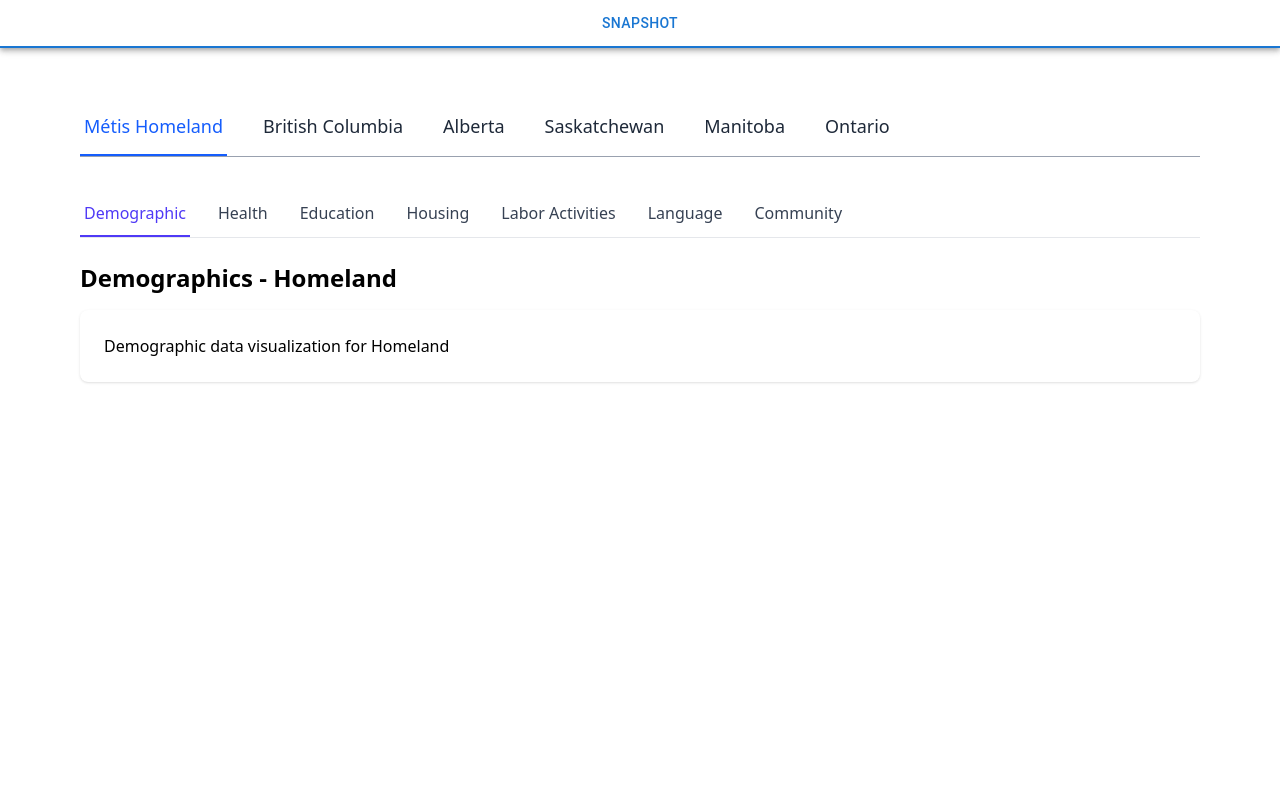
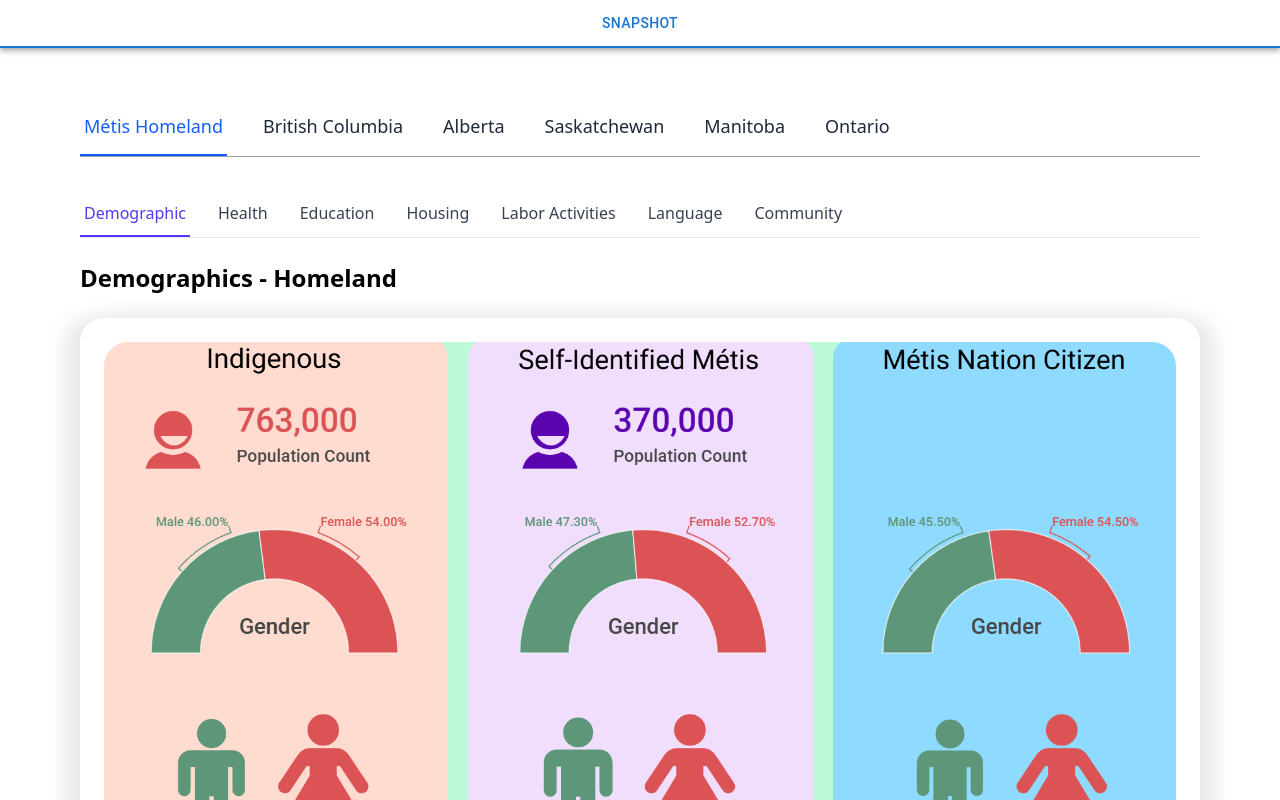
Before and after one commit to Spec-DY/metis-data-dashboard, a React (Vite) app: page /data/snapshot/Homeland/demographic in a window 1280 px wide. Shown: the top 800 px of the page. Built offline with nearby package versions, Linux system fonts and the light colour scheme.

Commit message:
add screenshot style

```diff
--- a/package.json
+++ b/package.json
@@ -17,10 +17,14 @@
     "@heroui/react": "^2.6.14",
     "@mui/material": "^6.4.3",
     "@tailwindcss/vite": "^4.0.4",
+    "clsx": "^2.1.1",
     "framer-motion": "^12.4.1",
+    "motion": "^12.4.1",
     "react": "^19.0.0",
     "react-dom": "^19.0.0",
     "react-router-dom": "^7.1.5",
+    "styled-components": "^6.1.15",
+    "tailwind-merge": "^3.0.1",
     "tailwindcss": "^4.0.4"
   },
   "devDependencies": {
--- a/src/App.jsx
+++ b/src/App.jsx
@@ -1,6 +1,8 @@
 import NaviBar from "./components/NaviBar";
 import { BrowserRouter, Route, Routes, Navigate } from "react-router-dom";
 import SnapShot from "./pages/SnapShot";
+import { TabsDemo } from "./pages/FansyTabs";
+import { Tabs } from "@mui/material";
 
 const PageLayout = ({ children }) => {
   return <div className="mt-24 items-center flex flex-col">{children}</div>;
@@ -10,6 +12,7 @@
   return (
     <BrowserRouter basename="/data">
       <NaviBar />
+      {/* <TabsDemo /> */}
       <PageLayout>
         <Routes>
           <Route path="/" element={<Navigate to="/snapshot" replace />} />
--- /dev/null
+++ b/src/components/Card.jsx
@@ -0,0 +1,22 @@
+import React from "react";
+import styled from "styled-components";
+
+const Card = ({ children }) => {
+  return (
+    <StyledWrapper>
+      <div className="card">{children}</div>
+    </StyledWrapper>
+  );
+};
+
+const StyledWrapper = styled.div`
+  .card {
+    width: auto;
+    height: auto;
+    border-radius: 24px;
+    // background: #e0e0e0;
+    box-shadow: 15px 0px 20px #e8e8e8, -15px 0px 20px #e8e8e8;
+  }
+`;
+
+export default Card;
--- a/src/components/Content.jsx
+++ b/src/components/Content.jsx
@@ -1,3 +1,6 @@
+import MH_Demo_indi_full from "../assets/screenshots/MH_Demo_indi_full.png";
+import Card from "./Card";
+
 export default function ContentDisplay({ province, category }) {
   const content = {
     demographic: {
@@ -34,12 +37,22 @@
 
   return (
     <div>
-      <h2 className="text-2xl font-bold mb-4">
+      <h2 className="text-2xl font-bold mb-6">
         {currentContent.title} - {province}
       </h2>
-      <div className="bg-white rounded-lg shadow p-6">
-        {currentContent.component()}
-      </div>
+      <Card>
+        {province === "Homeland" && category === "demographic" && (
+          <div className="p-6">
+            <img
+              src={MH_Demo_indi_full}
+              className="rounded-3xl"
+              alt="metis homeland demographic"
+            />
+          </div>
+        )}
+      </Card>
+
+      {province === "Homeland" && category === "health" && <Card />}
     </div>
   );
 }
--- a/src/components/DropDown.jsx
+++ b/src/components/DropDown.jsx
@@ -6,7 +6,7 @@
   const selectedName = options.find((opt) => opt.id === value)?.name || "";
 
   return (
-    <Menu as="div" className="relative text-center w-56">
+    <Menu as="div" className="relative text-center w-70">
       <div>
         <MenuButton className="inline-flex w-full justify-center gap-x-1.5 rounded-md bg-white px-3 py-2 text-sm font-semibold text-gray-900 ring-1 shadow-xs ring-gray-300 ring-inset hover:bg-gray-50">
           {selectedName}
@@ -19,7 +19,7 @@
 
       <MenuItems
         transition
-        className="absolute right-0 z-10 mt-2 w-56 origin-top-right rounded-md bg-white ring-1 shadow-lg ring-black/5 focus:outline-hidden"
+        className="relative z-10 mt-2 origin-top-right rounded-md bg-white ring-1 shadow-lg ring-black/5 focus:outline-hidden"
       >
         <div className="py-1">
           {options.map((option) => (
@@ -29,7 +29,9 @@
                   onClick={() => onChange(option.id)}
                   className={`
                     w-full text-left px-4 py-2 text-sm
-                    ${active ? "bg-gray-100 text-gray-900" : "text-gray-700"}
+                    ${active ? "bg-gray-100 text-blue-500" : "text-gray-700"}
+                    ${option.id === value ? "font-bold" : ""}
+
                   `}
                 >
                   {option.name}
--- a/src/components/NaviBar.jsx
+++ b/src/components/NaviBar.jsx
@@ -10,7 +10,7 @@
   const location = useLocation();
 
   // Define available tabs
-  const tabs = [{ path: "/snapshot", label: "SnapShot" }];
+  const tabs = [{ path: "/snapshot", label: "SNAPSHOT" }];
 
   const currentTabIndex = tabs.findIndex(
     (tab) => tab.path === location.pathname
@@ -32,8 +32,7 @@
             sx={{
               flex: 1,
               "& .MuiTab-root": {
-                // uncomment this line to make the text lowercase or as is
-                // textTransform: "none",
+                textTransform: "none",
               },
               "& .Mui-selected": {
                 color: "primary.main",
--- /dev/null
+++ b/src/components/TabsTest.jsx
@@ -0,0 +1,111 @@
+import React from "react";
+import styled from "styled-components";
+
+const Button = () => {
+  return (
+    <StyledWrapper>
+      <div className="tab-container">
+        <input type="radio" name="tab" id="tab1" className="tab tab--1" />
+        <label className="tab_label" htmlFor="tab1">
+          Profile
+        </label>
+        <input type="radio" name="tab" id="tab2" className="tab tab--2" />
+        <label className="tab_label" htmlFor="tab2">
+          Settings
+        </label>
+        <input type="radio" name="tab" id="tab3" className="tab tab--3" />
+        <label className="tab_label" htmlFor="tab3">
+          Notifications
+        </label>
+        <div className="indicator" />
+      </div>
+    </StyledWrapper>
+  );
+};
+
+const StyledWrapper = styled.div`
+  /* Remove this container when use*/
+  .component-title {
+    width: 100%;
+    position: absolute;
+    z-index: 999;
+    top: 30px;
+    left: 0;
+    padding: 0;
+    margin: 0;
+    font-size: 1rem;
+    font-weight: 700;
+    color: #888;
+    text-align: center;
+  }
+
+  .tab-container {
+    position: relative;
+
+    display: flex;
+    flex-direction: row;
+    align-items: flex-start;
+
+    padding: 2px;
+
+    background-color: #dadadb;
+    border-radius: 9px;
+  }
+
+  .indicator {
+    content: "";
+    width: 130px;
+    height: 28px;
+    background: #ffffff;
+    position: absolute;
+    top: 2px;
+    left: 2px;
+    z-index: 9;
+    border: 0.5px solid rgba(0, 0, 0, 0.04);
+    box-shadow: 0px 3px 8px rgba(0, 0, 0, 0.12), 0px 3px 1px rgba(0, 0, 0, 0.04);
+    border-radius: 7px;
+    transition: all 0.2s ease-out;
+  }
+
+  .tab {
+    width: 130px;
+    height: 28px;
+    position: absolute;
+    z-index: 99;
+    outline: none;
+    opacity: 0;
+  }
+
+  .tab_label {
+    width: 130px;
+    height: 28px;
+
+    position: relative;
+    z-index: 999;
+
+    display: flex;
+    align-items: center;
+    justify-content: center;
+
+    border: 0;
+
+    font-size: 0.75rem;
+    opacity: 0.6;
+
+    cursor: pointer;
+  }
+
+  .tab--1:checked ~ .indicator {
+    left: 2px;
+  }
+
+  .tab--2:checked ~ .indicator {
+    left: calc(130px + 2px);
+  }
+
+  .tab--3:checked ~ .indicator {
+    left: calc(130px * 2 + 2px);
+  }
+`;
+
+export default Button;
--- /dev/null
+++ b/src/components/ui/tabs.jsx
@@ -0,0 +1,98 @@
+import { useState } from "react";
+import { motion } from "framer-motion";
+import { cn } from "../../lib/utils";
+
+export const Tabs = ({
+  tabs: propTabs,
+  containerClassName,
+  activeTabClassName,
+  tabClassName,
+  contentClassName,
+}) => {
+  const [active, setActive] = useState(propTabs[0]);
+  const [tabs, setTabs] = useState(propTabs);
+
+  const moveSelectedTabToTop = (idx) => {
+    const newTabs = [...propTabs];
+    const selectedTab = newTabs.splice(idx, 1);
+    newTabs.unshift(selectedTab[0]);
+    setTabs(newTabs);
+    setActive(newTabs[0]);
+  };
+
+  const [hovering, setHovering] = useState(false);
+
+  return (
+    <>
+      <div
+        className={cn(
+          "flex flex-row items-center justify-start [perspective:1000px] relative overflow-auto sm:overflow-visible no-visible-scrollbar max-w-full w-full",
+          containerClassName
+        )}
+      >
+        {propTabs.map((tab, idx) => (
+          <button
+            key={tab.title}
+            onClick={() => {
+              moveSelectedTabToTop(idx);
+            }}
+            onMouseEnter={() => setHovering(true)}
+            onMouseLeave={() => setHovering(false)}
+            className={cn("relative px-4 py-2 rounded-full", tabClassName)}
+            style={{
+              transformStyle: "preserve-3d",
+            }}
+          >
+            {active.value === tab.value && (
+              <motion.div
+                layoutId="clickedbutton"
+                transition={{ type: "spring", bounce: 0.3, duration: 0.6 }}
+                className={cn(
+                  "absolute inset-0 bg-gray-300 rounded-full ",
+                  activeTabClassName
+                )}
+              />
+            )}
+
+            <span className="relative block text-gray-700 ">{tab.title}</span>
+          </button>
+        ))}
+      </div>
+      <FadeInDiv
+        tabs={tabs}
+        active={active}
+        key={active.value}
+        hovering={hovering}
+        className={cn("mt-32", contentClassName)}
+      />
+    </>
+  );
+};
+
+export const FadeInDiv = ({ className, tabs, hovering }) => {
+  const isActive = (tab) => {
+    return tab.value === tabs[0].value;
+  };
+  return (
+    <div className="relative w-full h-full">
+      {tabs.map((tab, idx) => (
+        <motion.div
+          key={tab.value}
+          layoutId={tab.value}
+          style={{
+            scale: 1 - idx * 0.1,
+            top: hovering ? idx * -50 : 0,
+            zIndex: -idx,
+            opacity: idx < 3 ? 1 - idx * 0.1 : 0,
+          }}
+          animate={{
+            y: isActive(tab) ? [0, 40, 0] : 0,
+          }}
+          className={cn("w-full h-full absolute top-0 left-0", className)}
+        >
+          {tab.content}
+        </motion.div>
+      ))}
+    </div>
+  );
+};
--- /dev/null
+++ b/src/lib/utils.js
@@ -0,0 +1,6 @@
+import { clsx } from "clsx";
+import { twMerge } from "tailwind-merge";
+
+export function cn(...inputs) {
+  return twMerge(clsx(inputs));
+}
--- /dev/null
+++ b/src/pages/FansyTabs.jsx
@@ -0,0 +1,78 @@
+import MH_Demo_indi_full from "../assets/screenshots/MH_Demo_indi_full.png";
+import { Tabs } from "../components/ui/tabs";
+
+export function TabsDemo() {
+  const tabs = [
+    {
+      title: "Product",
+      value: "product",
+      content: (
+        <div className="w-full overflow-hidden relative h-full rounded-2xl p-10 text-xl md:text-4xl font-bold text-white bg-gradient-to-br from-purple-700 to-violet-900">
+          <p>Product Tab</p>
+          <DummyContent />
+        </div>
+      ),
+    },
+    {
+      title: "Services",
+      value: "services",
+      content: (
+        <div className="w-full overflow-hidden relative h-full rounded-2xl p-10 text-xl md:text-4xl font-bold text-white bg-gradient-to-br from-purple-700 to-violet-900">
+          <p>Services tab</p>
+          <DummyContent />
+        </div>
+      ),
+    },
+    {
+      title: "Playground",
+      value: "playground",
+      content: (
+        <div className="w-full overflow-hidden relative h-full rounded-2xl p-10 text-xl md:text-4xl font-bold text-white bg-gradient-to-br from-purple-700 to-violet-900">
+          <p>Playground tab</p>
+          <DummyContent />
+        </div>
+      ),
+    },
+    {
+      title: "Content",
+      value: "content",
+      content: (
+        <div className="w-full overflow-hidden relative h-full rounded-2xl p-10 text-xl md:text-4xl font-bold text-white bg-gradient-to-br from-purple-700 to-violet-900">
+          <p>Content tab</p>
+          <DummyContent />
+        </div>
+      ),
+    },
+    {
+      title: "Random",
+      value: "random",
+      content: (
+        <div className="w-full overflow-hidden relative h-full rounded-2xl p-10 text-xl md:text-4xl font-bold text-white bg-gradient-to-br from-purple-700 to-violet-900">
+          <p>Random tab</p>
+          <DummyContent />
+        </div>
+      ),
+    },
+  ];
+
+  return (
+    <div className="h-[20rem] md:h-[40rem] [perspective:1000px] relative b flex flex-col max-w-5xl mx-auto w-full  items-start justify-start my-40">
+      <Tabs tabs={tabs} />
+    </div>
+  );
+}
+
+const DummyContent = () => {
+  return (
+    <div>
+      <h1>asdasd</h1>
+    </div>
+    // <Image
+    //   src={MH_Demo_indi_full}
+    //   alt="dummy image"
+    //   width="1000"
+    //   height="1000"
+    //   className="object-cover object-left-top h-[60%]  md:h-[90%] absolute -bottom-10 inset-x-0 w-[90%] rounded-xl mx-auto"
+    // />
+  );
+};
--- a/src/pages/SnapShot.jsx
+++ b/src/pages/SnapShot.jsx
@@ -66,6 +66,7 @@
       </div>
 
       <div className="hidden sm:block">
+        {/* display province tab in big screen */}
         <div className="mb-8 border-b border-gray-400">
           <div className="flex space-x-8">
             {PROVINCES.map((prov) => (
```
Also changed, not shown: src/assets/screenshots/MH_Demo_indi_full.png (added), 1 other file (tests, documents, lock files or other folders).
